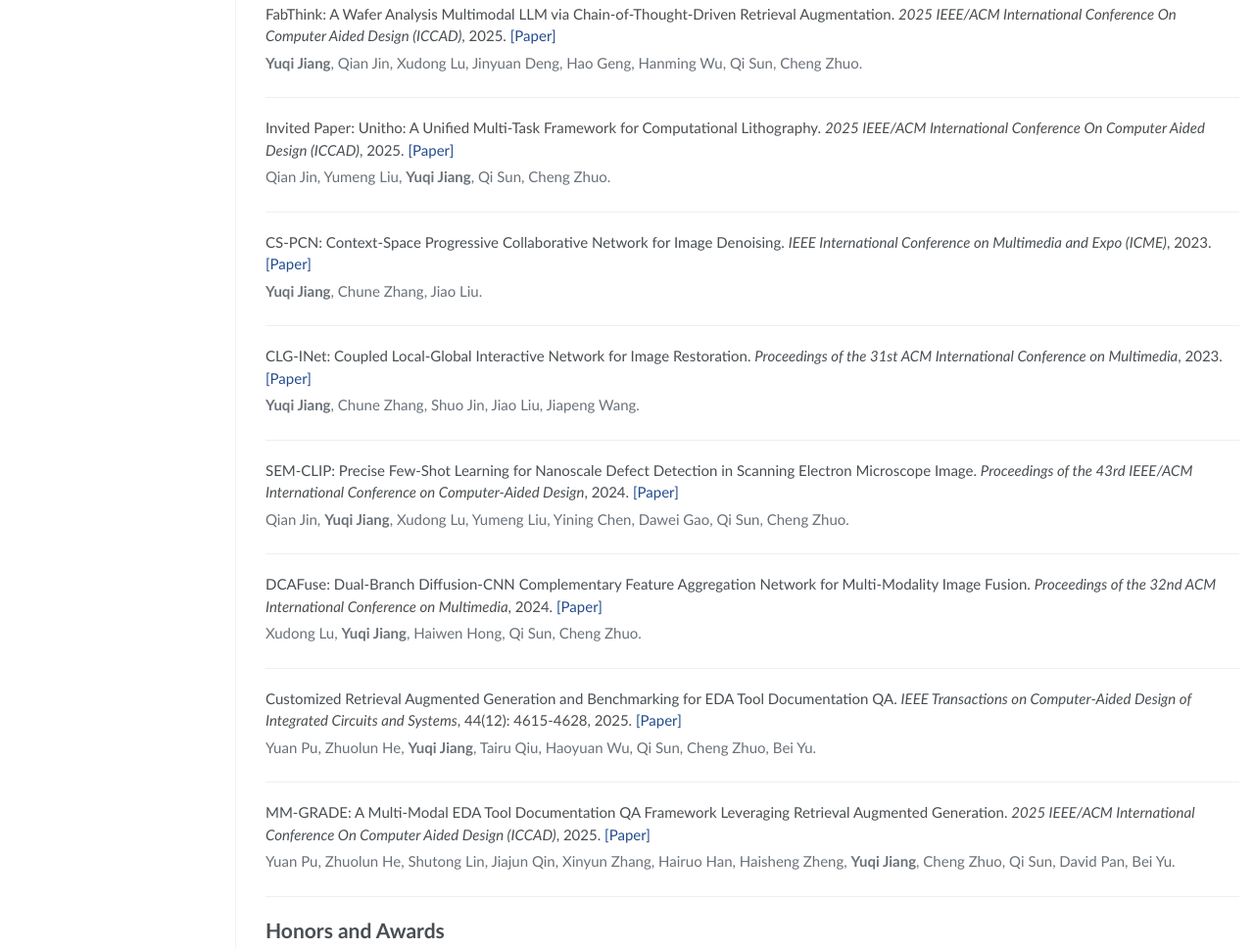
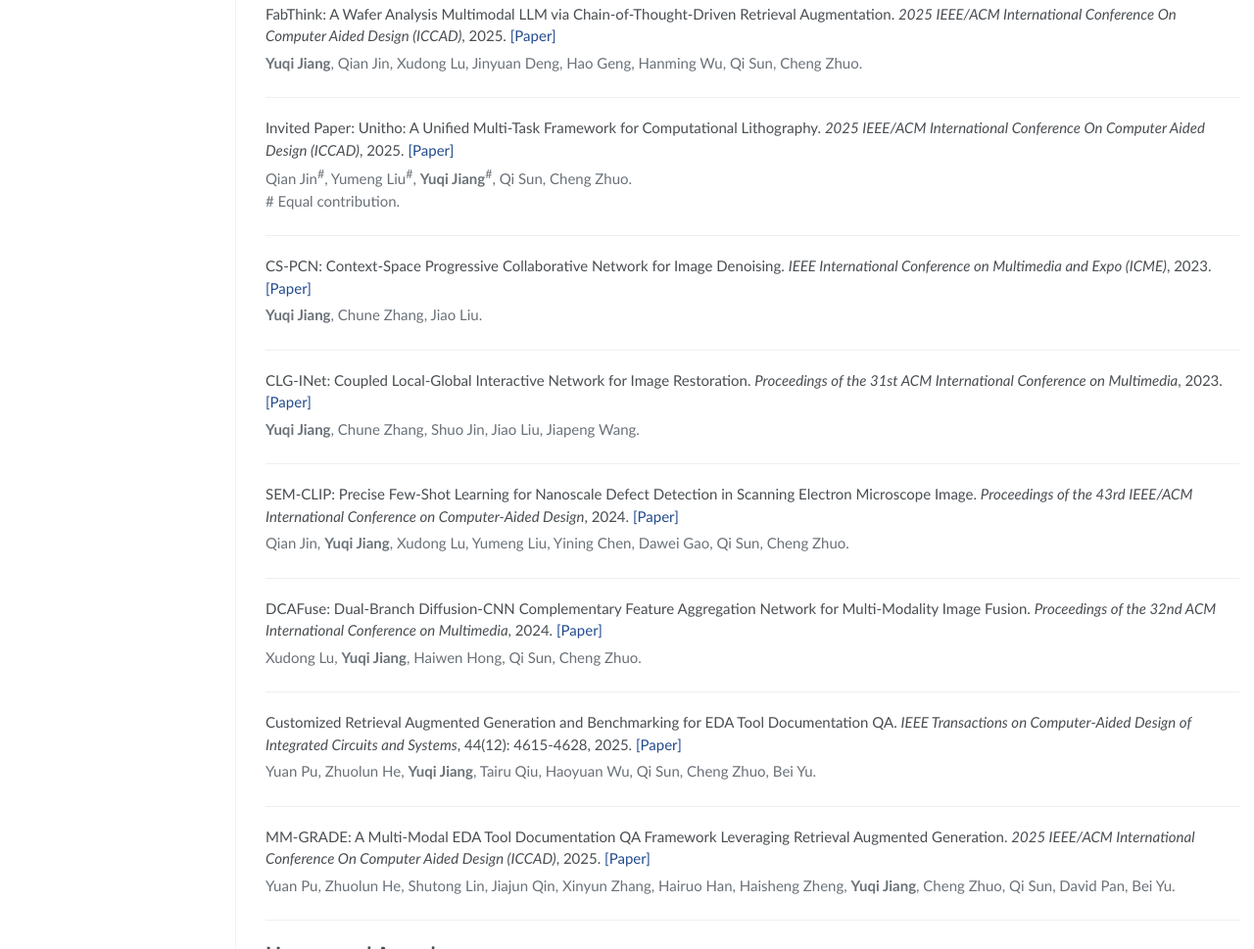
Before and after one commit to 7jiangyq/yqjiang.github.io, a plain HTML site: page index.html in a window 1280 px wide. Shown: the part 910-1879 px from the top of the page at 98% size. Drawn offline with Linux system fonts and the light colour scheme; some icons are missing.

Commit message:
Mark Unitho co-first authors

```diff
--- a/index.html
+++ b/index.html
@@ -171,7 +171,10 @@
                   <a href="https://doi.org/10.1109/ICCAD66269.2025.11240871">[Paper]</a>
                 </p>
                 <p class="publication-authors">
-                  Qian Jin, Yumeng Liu, <strong>Yuqi Jiang</strong>, Qi Sun, Cheng Zhuo.
+                  Qian Jin<sup>#</sup>, Yumeng Liu<sup>#</sup>, <strong>Yuqi Jiang</strong><sup>#</sup>,
+                  Qi Sun, Cheng Zhuo.
+                  <br>
+                  <span class="publication-note"># Equal contribution.</span>
                 </p>
               </div>
 
```
